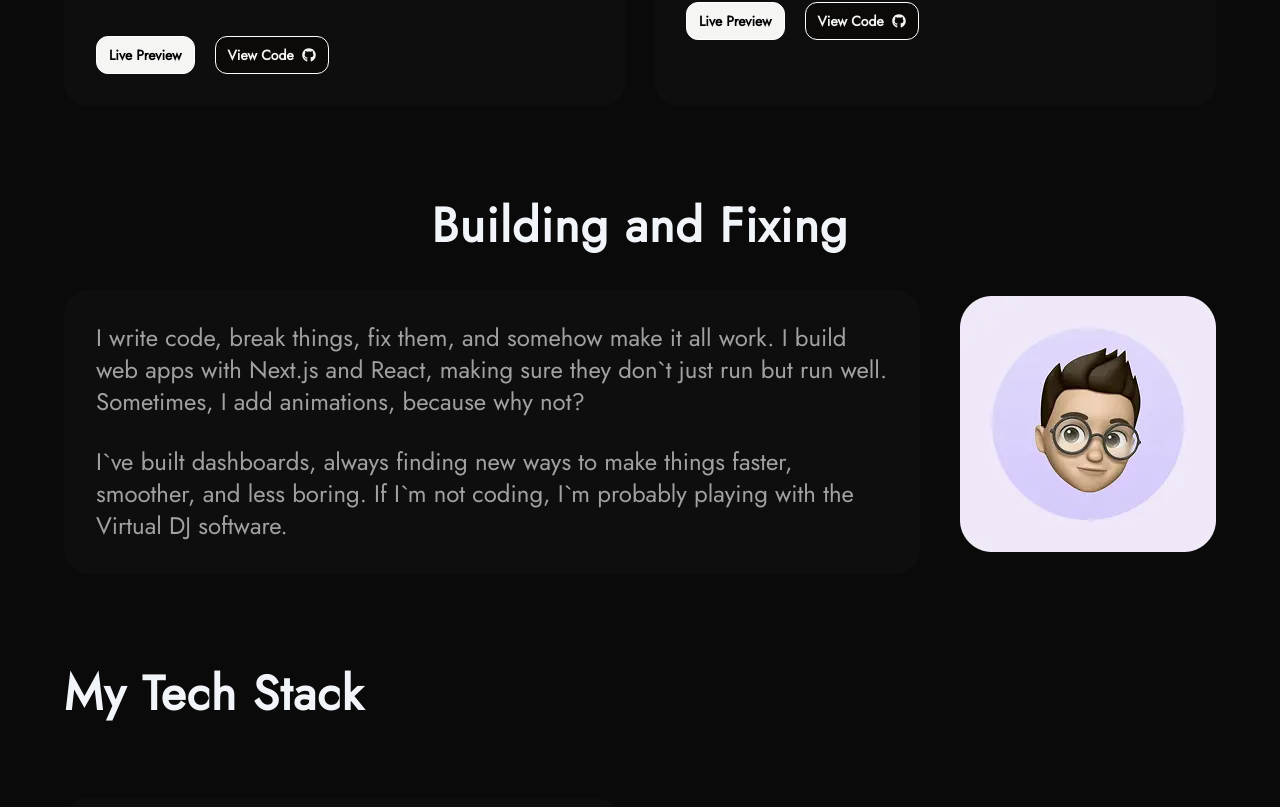
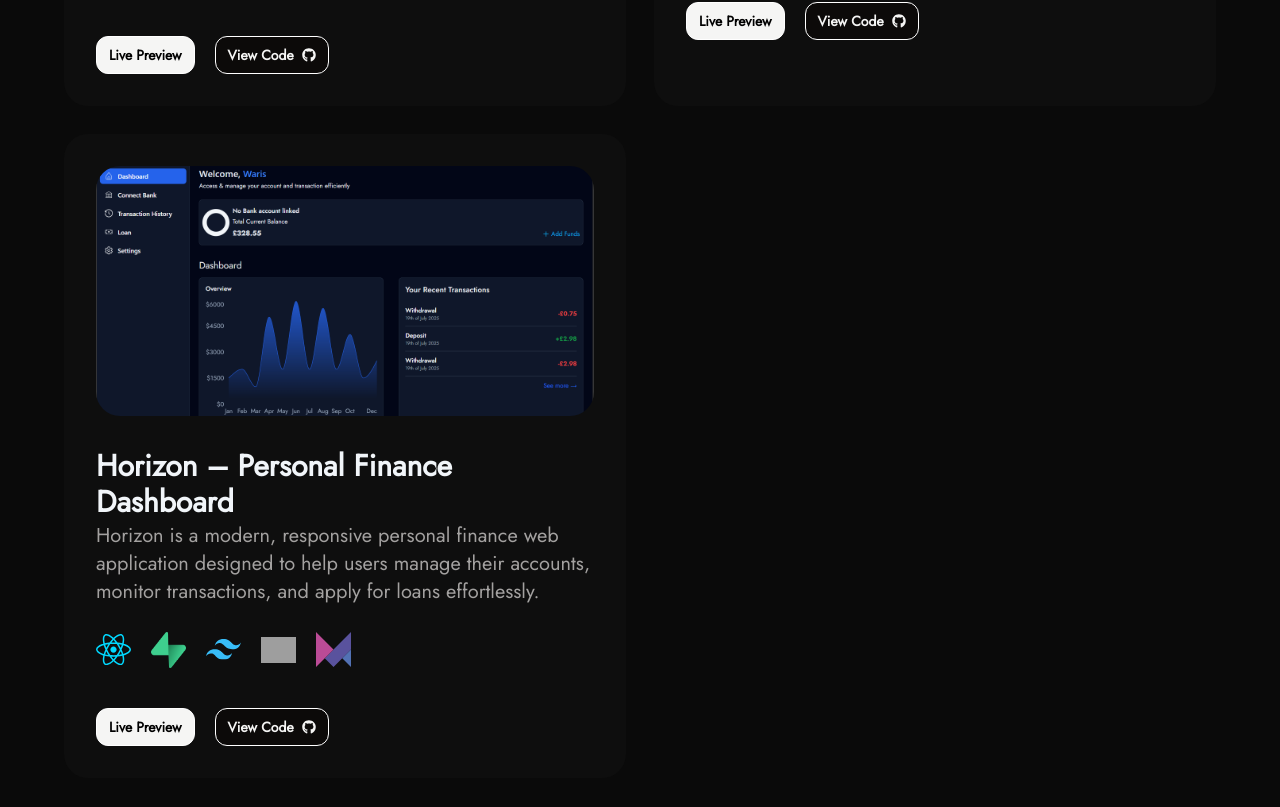
Before and after one commit to DevWarDude/waris, a React (Vite) app: page / in a window 1280 px wide. Shown: the part 1966-2773 px from the top of the page. Built offline with nearby package versions, Linux system fonts and the light colour scheme; grey boxes are pictures that could not be loaded.

Commit message:
Horizon Added

```diff
--- a/src/components/Projects.jsx
+++ b/src/components/Projects.jsx
@@ -1,5 +1,15 @@
 import { FaGithub } from "react-icons/fa";
-import { GSAP, JavaScriptSVG, ReactSVG, Tailwind, CSS, HTML } from "./SVGs";
+import {
+  GSAP,
+  JavaScriptSVG,
+  ReactSVG,
+  Tailwind,
+  CSS,
+  HTML,
+  Supabase,
+  ReactQuery,
+  FramerMotion,
+} from "./SVGs";
 import { useEffect } from "react";
 import gsap from "gsap";
 import { ScrollTrigger } from "gsap/ScrollTrigger";
@@ -39,6 +49,23 @@ const projects = [
     gitHubLink: "https://github.com/DevWarDude/Designo",
     className: "fox-shop",
     linkClassName: ["fox-preview", "fox-view"],
+  },
+  {
+    title: "Horizon – Personal Finance Dashboard",
+    description:
+      "Horizon is a modern, responsive personal finance web application designed to help users manage their accounts, monitor transactions, and apply for loans effortlessly.",
+    techStack: [
+      { icon: ReactSVG },
+      { icon: Supabase },
+      { icon: Tailwind },
+      { icon: ReactQuery },
+      { icon: FramerMotion },
+    ],
+    projectImg: "new-project-pic.png",
+    projectLink: "https://fox-horizon.vercel.app/",
+    gitHubLink: "https://github.com/DevWarDude/horizon",
+    className: "hoobank",
+    linkClassName: ["hoobank-preview", "hoobank-view"],
   },
 ];
 
@@ -169,18 +196,15 @@ function Projects() {
 
     gsap.fromTo(
       ".fox-shop",
+      { scale: 0.2, opacity: 0 },
       {
-        clipPath: "polygon(0 0, 100% 0, 100% 0, 0 0)",
-        scaleX: 0.2,
-      },
-      {
-        clipPath: "polygon(0 0, 100% 0, 100% 100%, 0 100%)",
-        scaleX: 1,
-        duration: 0.7,
-        ease: "bounce",
+        scale: 1,
+        opacity: 1,
+        duration: 1,
+        ease: "bounce.out",
         scrollTrigger: {
           trigger: ".fox-shop",
-          start: "top 80%",
+          start: "top 50%",
           toggleActions: "play none none none",
         },
       },
--- a/src/components/SVGs.jsx
+++ b/src/components/SVGs.jsx
@@ -125,6 +125,16 @@ export const GSAP = ({ className }) => {
     />
   );
 };
+export const FramerMotion = ({ className }) => {
+  return (
+    <img
+      src="framer-motion-seeklogo.svg"
+      alt="Framer Motion"
+      className={`${className}`}
+    />
+  );
+};
+
 export const CSS = ({ className }) => {
   return <img src="icons8-css3.svg" alt="CSS" className={`${className}`} />;
 };
@@ -175,3 +185,7 @@ HTML.propTypes = {
 CSS.propTypes = {
   className: PropType.string.isRequired,
 };
+
+FramerMotion.propTypes = {
+  className: PropType.string.isRequired,
+};
--- a/src/components/TechStack.jsx
+++ b/src/components/TechStack.jsx
@@ -1,6 +1,6 @@
 import { useEffect, useRef } from "react";
 import {
-  NextSVG,
+  // NextSVG,
   ReactSVG,
   ReactQuery,
   JavaScriptSVG,
@@ -9,14 +9,15 @@ import {
   Supabase,
   StyledComponent,
   Tailwind,
+  FramerMotion,
 } from "./SVGs";
 import gsap from "gsap";
 
 const TECHSTACK = [
-  {
-    icon: NextSVG,
-    name: "Next.js",
-  },
+  // {
+  //   icon: NextSVG,
+  //   name: "Next.js",
+  // },
   { icon: ReactSVG, name: "React" },
   { icon: JavaScriptSVG, name: "JavaScript" },
   { icon: Tailwind, name: "Tailwind " },
@@ -24,6 +25,7 @@ const TECHSTACK = [
   { icon: ReactQuery, name: "React Query" },
   { icon: Supabase, name: "Supabase" },
   { icon: GSAP, name: "GSAP " },
+  { icon: FramerMotion, name: "Framer Motion" },
   { icon: StyledComponent, name: "Styled Component" },
 ];
 
```
Also changed, not shown: public/framer-motion-seeklogo.svg (added), public/new-project-pic.png (added).
